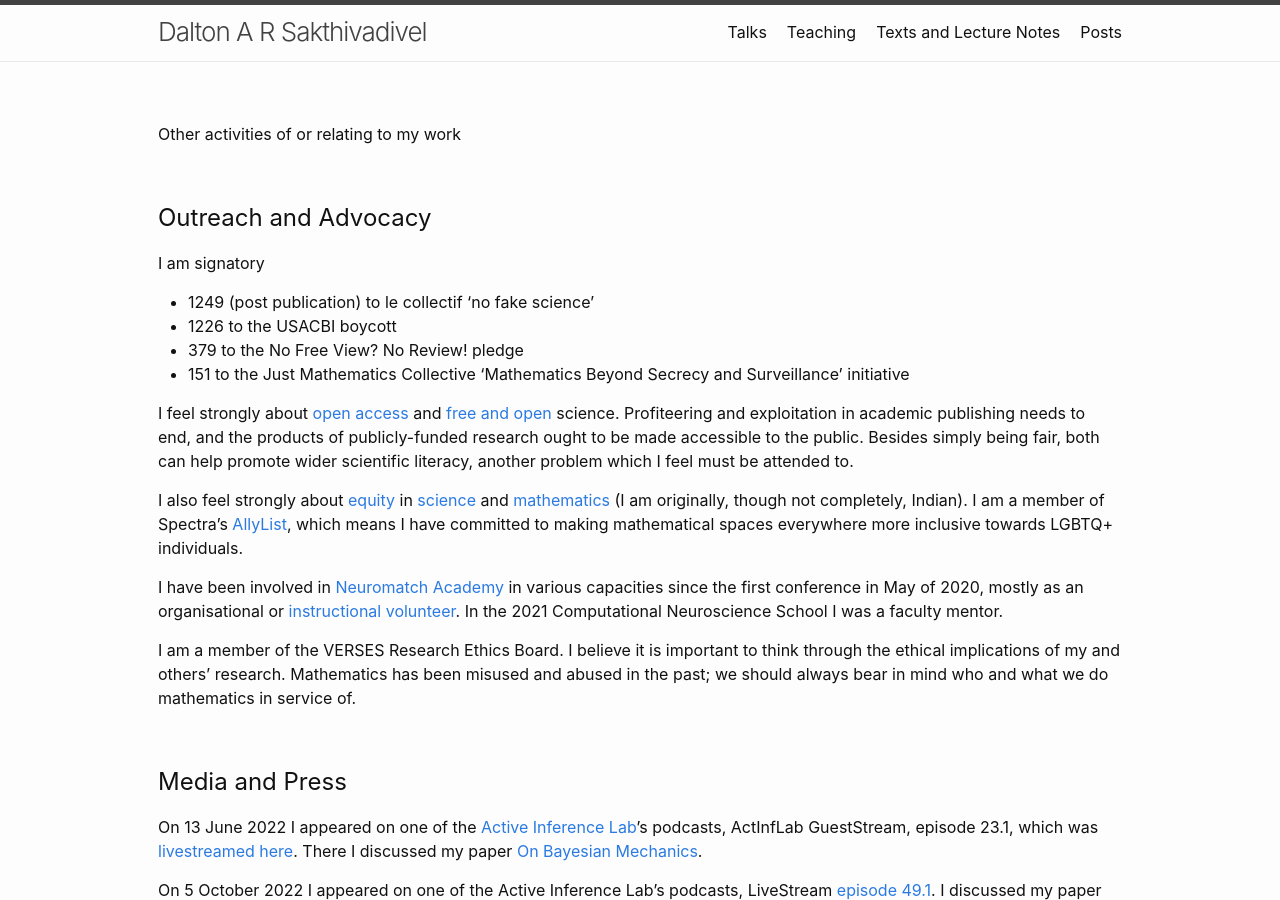
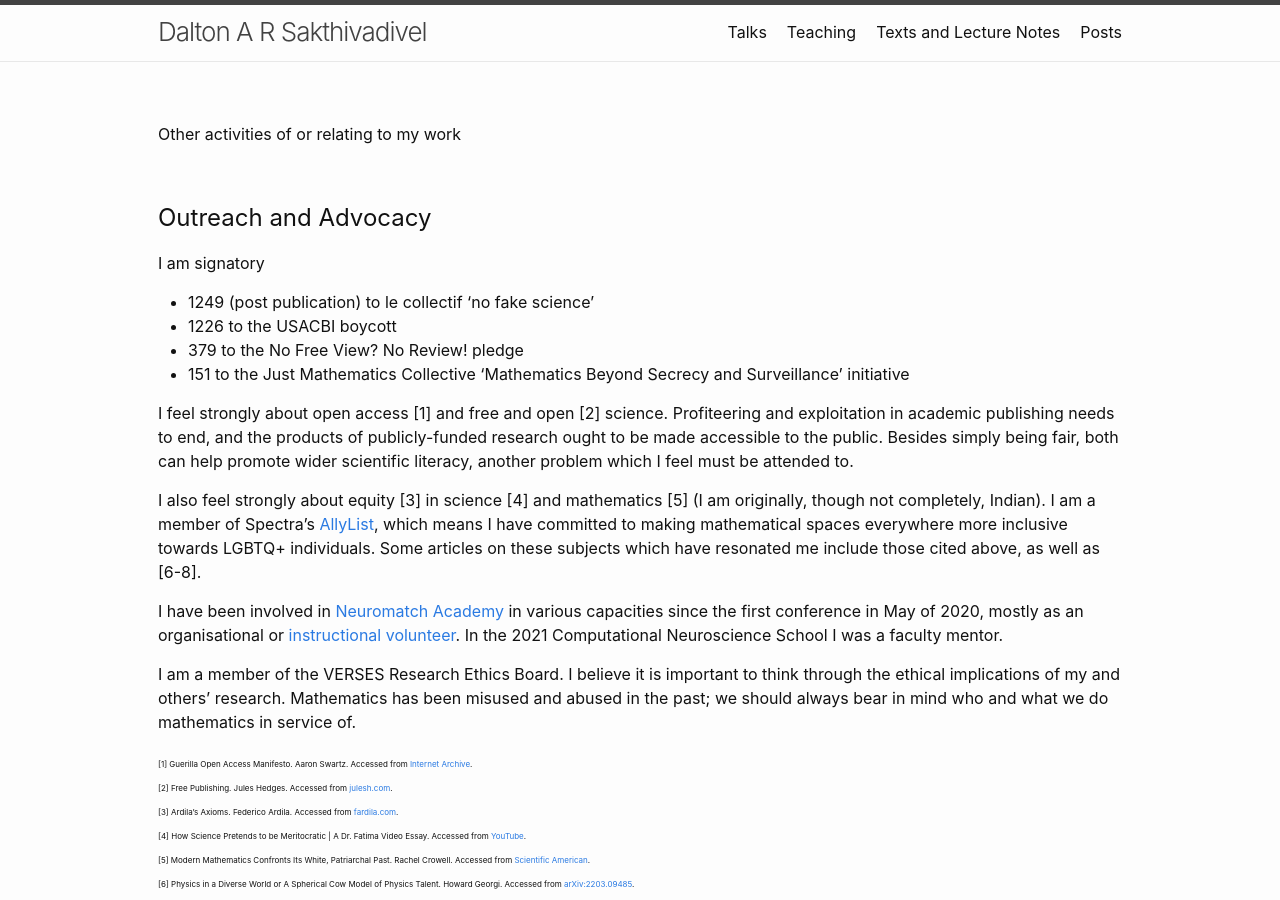
Before and after one commit to DARSakthi/DARSakthi.github.io, a Jekyll site: the page built from other.markdown, in a window 1280 px wide and 900 px high. Built offline with Jekyll 4.4.1, drawn with Linux system fonts in a browser that asks for light colours; some of the changed text lies outside the part shown.

Commit message:
Added resources

```diff
--- a/other.markdown
+++ b/other.markdown
@@ -15,13 +15,24 @@ I am signatory
 - 379 to the No Free View? No Review! pledge
 - 151 to the Just Mathematics Collective 'Mathematics Beyond Secrecy and Surveillance' initiative
 
-I feel strongly about [open access](https://archive.org/stream/GuerillaOpenAccessManifesto/Goamjuly2008_djvu.txt) and [free and open](https://julesh.com/2021/02/16/free-publishing/) science. Profiteering and exploitation in academic publishing needs to end, and the products of publicly-funded research ought to be made accessible to the public. Besides simply being fair, both can help promote wider scientific literacy, another problem which I feel must be attended to.
+I feel strongly about open access [1] and free and open [2] science. Profiteering and exploitation in academic publishing needs to end, and the products of publicly-funded research ought to be made accessible to the public. Besides simply being fair, both can help promote wider scientific literacy, another problem which I feel must be attended to.
 
-I also feel strongly about [equity](http://fardila.com) in [science](https://www.youtube.com/watch?v=WSP4Y7M0bSo) and [mathematics](https://www.scientificamerican.com/article/modern-mathematics-confronts-its-white-patriarchal-past/) (I am originally, though not completely, Indian). I am a member of Spectra's [AllyList](http://lgbtmath.org/People.html), which means I have committed to making mathematical spaces everywhere more inclusive towards LGBTQ+ individuals.
+I also feel strongly about equity [3] in science [4] and mathematics [5] (I am originally, though not completely, Indian). I am a member of Spectra's [AllyList](http://lgbtmath.org/People.html), which means I have committed to making mathematical spaces everywhere more inclusive towards LGBTQ+ individuals. Some articles on these subjects which have resonated me include those cited above, as well as [6-8].
 
 I have been involved in [Neuromatch Academy](https://academy.neuromatch.io) in various capacities since the first conference in May of 2020, mostly as an organisational or [instructional volunteer](https://darsakthi.github.io/teaching/2020-NMA). In the 2021 Computational Neuroscience School I was a faculty mentor.
 
 I am a member of the VERSES Research Ethics Board. I believe it is important to think through the ethical implications of my and others’ research. Mathematics has been misused and abused in the past; we should always bear in mind who and what we do mathematics in service of.
+
+<span style="font-size:0.5em;">
+  [1] Guerilla Open Access Manifesto. Aaron Swartz. Accessed from <a href="https://archive.org/stream/GuerillaOpenAccessManifesto/Goamjuly2008_djvu.txt">Internet Archive</a>.
+  [2] Free Publishing. Jules Hedges. Accessed from <a href="https://julesh.com/2021/02/16/free-publishing/">julesh.com</a>.
+  [3] Ardila's Axioms. Federico Ardila. Accessed from <a href="http://fardila.com">fardila.com</a>.
+  [4] How Science Pretends to be Meritocratic | A Dr. Fatima Video Essay. Accessed from <a href="https://www.youtube.com/watch?v=WSP4Y7M0bSo">YouTube</a>.
+  [5] Modern Mathematics Confronts Its White, Patriarchal Past. Rachel Crowell. Accessed from <a href="https://www.scientificamerican.com/article/modern-mathematics-confronts-its-white-patriarchal-past/">Scientific American</a>.
+  [6] Physics in a Diverse World or A Spherical Cow Model of Physics Talent. Howard Georgi. Accessed from <a href="https://arxiv.org/abs/2203.09485">arXiv:2203.09485</a>.
+  [7] Academia: Waiting for Heideggers. Timothy Burke. Accessed from <a href="https://timothyburke.substack.com/p/academia-waiting-for-heideggers">Eight by Seven</a>.
+  [8] Doing the Work. Ambika Kamath. Accessed from <href="https://ambikamath.com/2020/02/23/doing-the-work/">ambikamath.com</a>
+</span>
 
 &nbsp;
 
```
